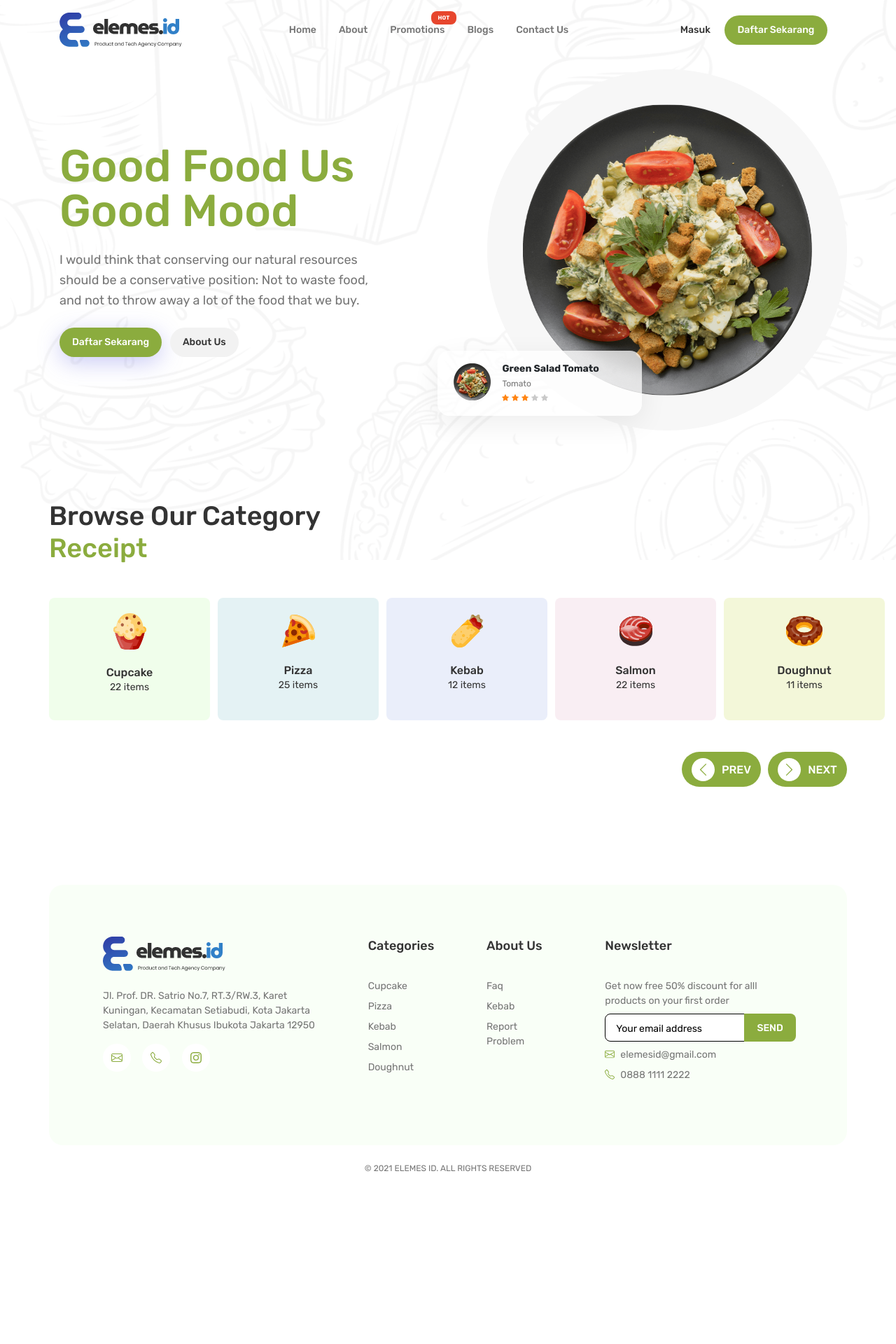
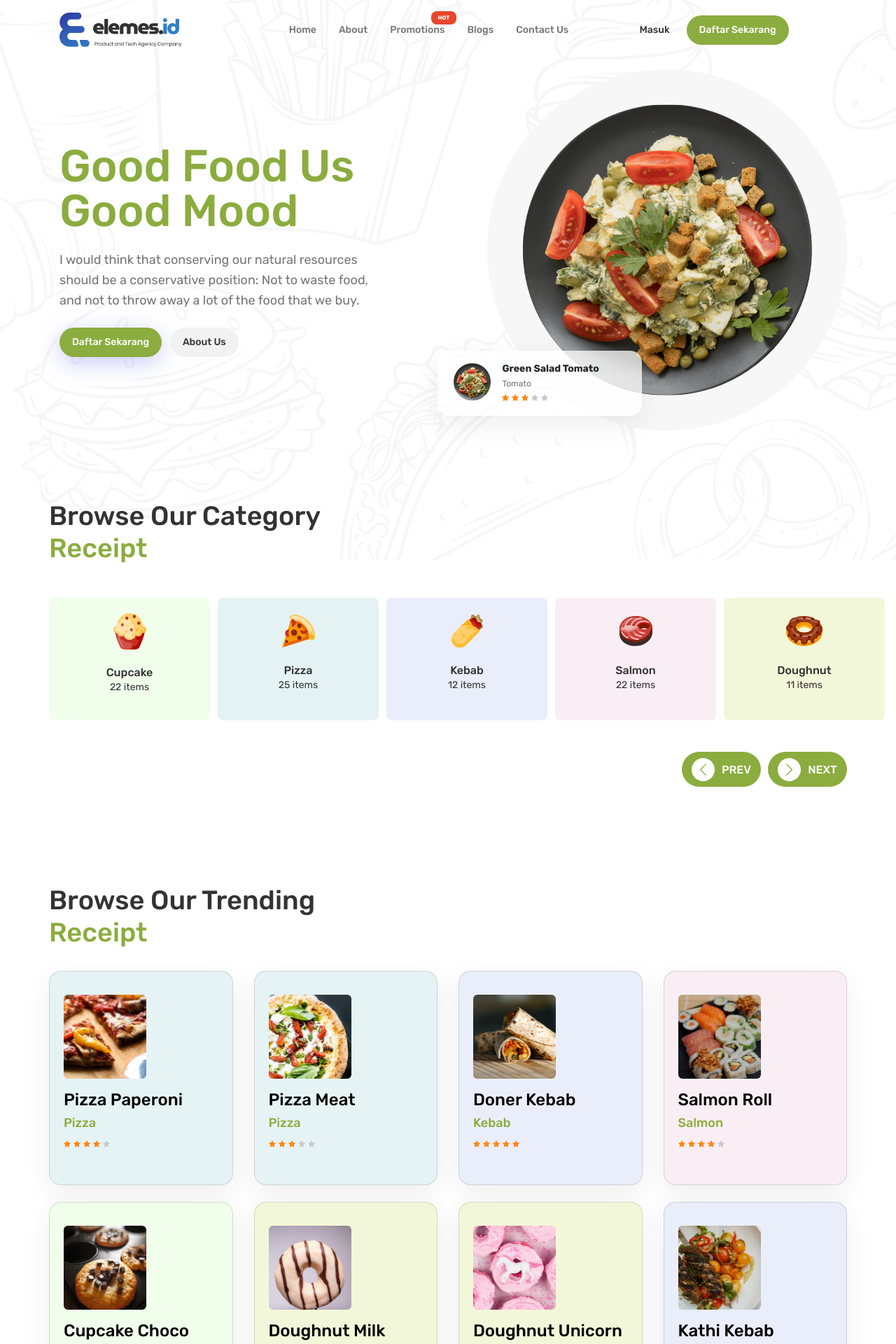
Before and after one commit to ahmdali25/elemes-vue, a Vue app: page / in a window 1280 px wide. Shown: the top 1920 px of the page at 70% size. Before the commit the page ends 1694 px from the top, so only its background shows below. Built offline with nearby package versions, Linux system fonts and the light colour scheme.

Commit message:
ADD : - add base button component - add section title component - add the trending section component

```diff
--- /dev/null
+++ b/src/components/BaseButton.vue
@@ -0,0 +1,50 @@
+<template>
+  <button
+    class="button"
+    :class="{
+      'button--state-primary': isPrimary,
+      'button--state-shadow': hasShadow,
+    }"
+  >
+    {{ name }}
+  </button>
+</template>
+
+<script>
+export default {
+  props: {
+    name: {
+      type: String,
+      required: true,
+    },
+    isPrimary: {
+      type: Boolean,
+    },
+    hasShadow: {
+      type: Boolean,
+    },
+  },
+};
+</script>
+
+<style scoped>
+.button {
+  background: #f2f2f2;
+  color: #333333;
+  font-weight: 500;
+  font-size: 14px;
+  padding: 10px 18px;
+  height: 42px;
+  border-radius: 100px;
+  border: none;
+}
+
+.button--state-primary {
+  background: #8bac3e;
+  color: #ffffff;
+}
+
+.button--state-shadow {
+  box-shadow: 0px 8px 32px rgba(102, 107, 226, 0.35);
+}
+</style>
--- /dev/null
+++ b/src/components/BaseSectionTitle.vue
@@ -0,0 +1,30 @@
+<template>
+  <h1 class="category-title">
+    Browse Our {{ title }} <br />
+    <span>Receipt</span>
+  </h1>
+</template>
+
+<script>
+export default {
+  name: "BaseSectionTitle",
+  props: {
+    title: {
+      type: String,
+      required: true,
+    },
+  },
+};
+</script>
+
+<style scoped>
+.category-title {
+  font-weight: 500;
+  font-size: 38px;
+  color: #333333;
+}
+
+.category-title span {
+  color: #8bac3e;
+}
+</style>
--- a/src/components/TheCategory.vue
+++ b/src/components/TheCategory.vue
@@ -2,10 +2,7 @@
   <section class="container category-section">
     <div class="row">
       <div class="col">
-        <h1 class="category-title">
-          Browse Our Category <br />
-          <span>Receipt</span>
-        </h1>
+        <BaseSectionTitle title="Category" />
       </div>
     </div>
     <div class="food-wrapper">
@@ -54,8 +51,11 @@
 </template>
 
 <script>
+import BaseSectionTitle from "../components/BaseSectionTitle.vue";
+
 export default {
   name: "TheCategory",
+  components: { BaseSectionTitle },
   data: () => ({
     foods: [
       { id: 1, name: "cupcake", total: 22, color: "#F0FEEB" },
@@ -70,18 +70,7 @@ export default {
 
 <style scoped>
 .category-section {
-  padding: 100px 0;
-}
-
-.category-title {
-  font-family: "Rubik";
-  font-weight: 500;
-  font-size: 38px;
-  color: #333333;
-}
-
-.category-title span {
-  color: #8bac3e;
+  padding: 100px 0 0 0;
 }
 
 .food-wrapper {
--- a/src/components/TheHero.vue
+++ b/src/components/TheHero.vue
@@ -10,12 +10,14 @@
         </p>
         <div class="row mt-4">
           <div class="col-5 mr-2">
-            <button class="button button--state-primary button--state-shadow">
-              Daftar Sekarang
-            </button>
+            <BaseButton
+              name="Daftar Sekarang"
+              :isPrimary="true"
+              :hasShadow="true"
+            />
           </div>
           <div class="col-5 ml-n5">
-            <button class="button">About Us</button>
+            <BaseButton name="About Us" :isPrimary="false" :hasShadow="false" />
           </div>
         </div>
       </div>
@@ -46,10 +48,11 @@
 
 <script>
 import BaseStarIcon from "../components/BaseStarIcon.vue";
+import BaseButton from "../components/BaseButton.vue";
 
 export default {
   name: "TheHero",
-  components: { BaseStarIcon },
+  components: { BaseStarIcon, BaseButton },
 };
 </script>
 
@@ -85,26 +88,6 @@ export default {
   font-size: 18px;
   line-height: 29px;
   color: #757575;
-}
-
-.button {
-  background: #f2f2f2;
-  color: #333333;
-  font-weight: 500;
-  font-size: 14px;
-  padding: 10px 18px;
-  height: 42px;
-  border-radius: 100px;
-  border: none;
-}
-
-.button--state-primary {
-  background: #8bac3e;
-  color: #ffffff;
-}
-
-.button--state-shadow {
-  box-shadow: 0px 8px 32px rgba(102, 107, 226, 0.35);
 }
 
 .hero-image {
--- a/src/components/TheNavbar.vue
+++ b/src/components/TheNavbar.vue
@@ -19,15 +19,13 @@
         </ul>
       </div>
       <div class="col-4">
-        <div class="row align-items-center justify-content-center">
-          <div class="col-2">
-            <span class="nav">Masuk</span>
-          </div>
-          <div class="col-2">
-            <button class="button button--state-primary">
-              Daftar Sekarang
-            </button>
-          </div>
+        <div class="nav-wrapper">
+          <span class="nav">Masuk</span>
+          <BaseButton
+            name="Daftar Sekarang"
+            :isPrimary="true"
+            :hasShadow="false"
+          />
         </div>
       </div>
     </div>
@@ -35,8 +33,11 @@
 </template>
 
 <script>
+import BaseButton from "../components/BaseButton.vue";
+
 export default {
   name: "BaseNavbar",
+  components: { BaseButton },
 };
 </script>
 
@@ -78,26 +79,17 @@ export default {
   color: #ffffff;
 }
 
+.nav-wrapper {
+  display: flex;
+  flex-direction: row;
+  justify-content: center;
+  align-items: center;
+  gap: 24px;
+}
+
 .nav {
   font-weight: 500;
   font-size: 14px;
   color: #333333;
 }
-
-.button {
-  background: #f2f2f2;
-  color: #333333;
-  font-weight: 500;
-  font-size: 14px;
-  padding: 10px 18px;
-  width: 147px;
-  height: 42px;
-  border-radius: 100px;
-  border: none;
-}
-
-.button--state-primary {
-  background: #8bac3e;
-  color: #ffffff;
-}
 </style>
--- /dev/null
+++ b/src/components/TheTrending.vue
@@ -0,0 +1,152 @@
+<template>
+  <section class="container trending-section">
+    <div class="row">
+      <div class="col">
+        <BaseSectionTitle title="Trending" />
+      </div>
+    </div>
+    <div class="row">
+      <div class="col-3" v-for="(food, index) in trending" :key="index">
+        <div class="card mt-4" :style="{ backgroundColor: food.color }">
+          <div class="bg-wrapper"></div>
+          <img class="image" :src="food.imageUrl" :alt="food.title" />
+          <h4 class="food-title mt-3">{{ food.title }}</h4>
+          <p class="food-category mb-4">{{ food.category }}</p>
+          <BaseStarIcon :isFilled="food.rating" />
+        </div>
+      </div>
+    </div>
+    <div class="row justify-content-center mt-5">
+      <BaseButton name="ALL Receipt" :isPrimary="true" :hasShadow="false" />
+    </div>
+  </section>
+</template>
+
+<script>
+import BaseSectionTitle from "../components/BaseSectionTitle.vue";
+import BaseStarIcon from "../components/BaseStarIcon.vue";
+import BaseButton from "../components/BaseButton.vue";
+import pizza_paperoni from "@/assets/images/pizza-paperoni.png";
+import pizza_meat from "@/assets/images/pizza-meat.png";
+import doner_kebab from "@/assets/images/doner-kebab.png";
+import salmon_roll from "@/assets/images/salmon-roll.png";
+import cupcake_choco from "@/assets/images/cupcake-choco.png";
+import doughnut_milk from "@/assets/images/doughnut-milk.png";
+import doughnut_unicorn from "@/assets/images/doughnut-unicorn.png";
+import kathi_kebab from "@/assets/images/kathi-kebab.png";
+
+export default {
+  name: "TheTrending",
+  components: { BaseSectionTitle, BaseStarIcon, BaseButton },
+  data: () => ({
+    trending: [
+      {
+        title: "Pizza Paperoni",
+        category: "Pizza",
+        rating: 4,
+        imageUrl: pizza_paperoni,
+        color: "#E6F3F5",
+      },
+      {
+        title: "Pizza Meat",
+        category: "Pizza",
+        rating: 3,
+        imageUrl: pizza_meat,
+        color: "#E6F3F5",
+      },
+      {
+        title: "Doner Kebab",
+        category: "Kebab",
+        rating: 5,
+        imageUrl: doner_kebab,
+        color: "#EAEEFA",
+      },
+      {
+        title: "Salmon Roll",
+        category: "Salmon",
+        rating: 4,
+        imageUrl: salmon_roll,
+        color: "#F9EEF3",
+      },
+      {
+        title: "Cupcake Choco",
+        category: "Cupcake",
+        rating: 4,
+        imageUrl: cupcake_choco,
+        color: "#F0FEEB",
+      },
+      {
+        title: "Doughnut Milk",
+        category: "Doughnut",
+        rating: 5,
+        imageUrl: doughnut_milk,
+        color: "#F3F7D9",
+      },
+      {
+        title: "Doughnut Unicorn",
+        category: "Doughnut",
+        rating: 4,
+        imageUrl: doughnut_unicorn,
+        color: "#F3F7D9",
+      },
+      {
+        title: "Kathi Kebab",
+        category: "Kebab",
+        rating: 4,
+        imageUrl: kathi_kebab,
+        color: "#EAEEFA",
+      },
+    ],
+  }),
+};
+</script>
+
+<style scoped>
+.trending-section {
+  padding: 100px 0;
+}
+
+.card {
+  background: #e6f3f5;
+  box-shadow: 0px 11px 39px rgba(0, 0, 0, 0.07);
+  border-radius: 17px;
+  padding: 33px 20px;
+}
+
+.image {
+  width: 118.15px;
+  height: 120px;
+  border-radius: 6px;
+}
+
+.food-title {
+  font-weight: 500;
+  font-size: 24px;
+  color: #000000;
+}
+
+.food-category {
+  font-weight: 500;
+  font-size: 18px;
+  line-height: 21px;
+  color: #8bac3e;
+}
+
+.bg-wrapper {
+  position: absolute;
+  top: 0;
+  right: 0;
+  bottom: 0;
+  left: 0;
+}
+
+.bg-wrapper:hover {
+  background: url("../assets/images/hero.png");
+  background-repeat: no-repeat;
+  background-size: cover;
+  opacity: 0.05;
+  width: 100%;
+  height: 100%;
+  opacity: 0.09;
+}
+</style>
--- a/src/views/HomeView.vue
+++ b/src/views/HomeView.vue
@@ -2,15 +2,17 @@
   <main class="home">
     <TheHero />
     <TheCategory />
+    <TheTrending />
   </main>
 </template>
 
 <script>
 import TheHero from "../components/TheHero.vue";
 import TheCategory from "../components/TheCategory.vue";
+import TheTrending from "../components/TheTrending.vue";
 
 export default {
   name: "HomeView",
-  components: { TheHero, TheCategory },
+  components: { TheHero, TheCategory, TheTrending },
 };
 </script>
```
